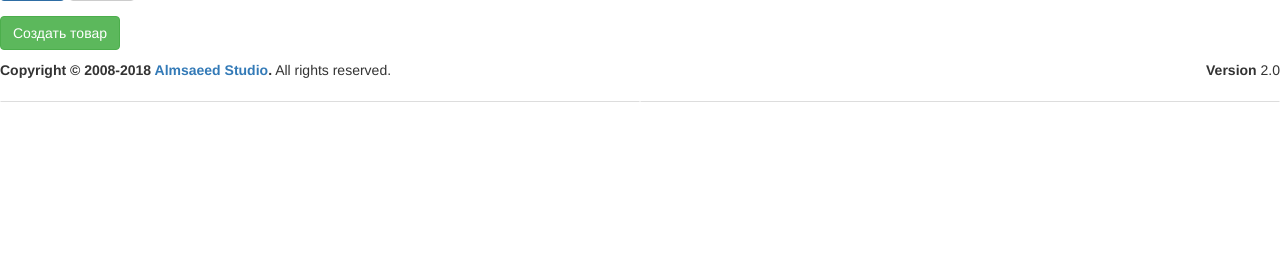
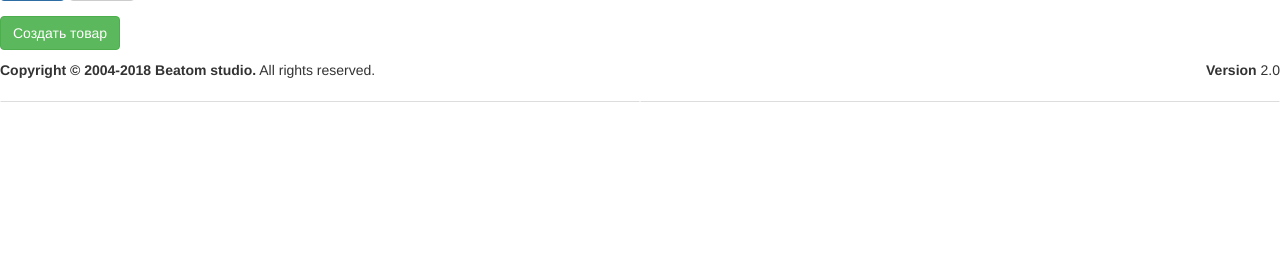
Before and after one commit to Chel1982/parser.loc, a Yii app: template views/goods/index.php in a window 1280 px wide. Shown: the part 544-800 px from the top of the page. Run offline with PHP 8.4 and a stand-in for Yii, Linux system fonts and the light colour scheme; the template is opened without the code that fills it, so the values that code supplies are empty; form fields are guessed from the names that the template uses; some libraries are stand-ins or nearby versions.

Commit message:
Подправил фуутер, поставил Beatom

```diff
--- a/views/layouts/content.php
+++ b/views/layouts/content.php
@@ -24,7 +24,7 @@ use dmstr\widgets\Alert;
     <div class="pull-right hidden-xs">
         <b>Version</b> 2.0
     </div>
-    <strong>Copyright &copy; 2008-<?= date('Y') ?> <a href="http://almsaeedstudio.com">Almsaeed Studio</a>.</strong> All rights
+    <strong>Copyright &copy; 2004-<?= date('Y') ?> Beatom studio.</strong> All rights
     reserved.
 </footer>
 
```
